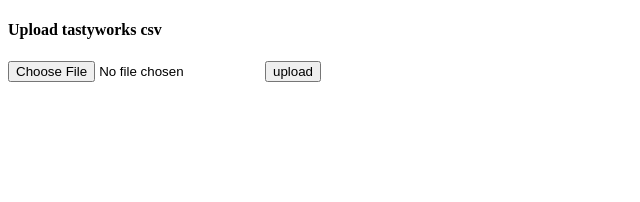
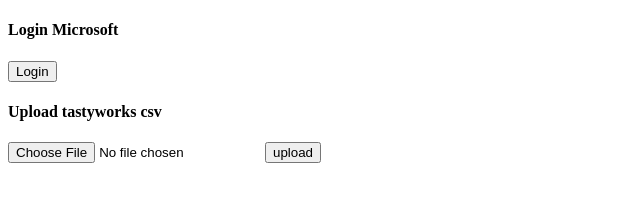
Before and after one commit to GeorgePetri/Org, a plain HTML site: page static/index.html in a window 1280 px wide. Shown: the whole page, without its empty margins (0-640 px from the left). Drawn offline with Linux system fonts and the light colour scheme.

Commit message:
plumb in new routes

```diff
--- a/static/index.html
+++ b/static/index.html
@@ -6,8 +6,14 @@
     <meta name="viewport" content="width=device-width, initial-scale=1">
 </head>
 <body>
-<div class="container">
-    <div class="row">
+<div>
+    <h4>Login Microsoft</h4>
+    <form action="/login-microsoft" method="post">
+        <input type="submit" value="Login">
+    </form>
+</div>
+<div>
+    <div>
         <h4>Upload tastyworks csv</h4>
         <form action="/upload" method="post" enctype="multipart/form-data">
             <input name="file" type="file" accept="text/csv">
```
Also changed, not shown: 1 other file.
